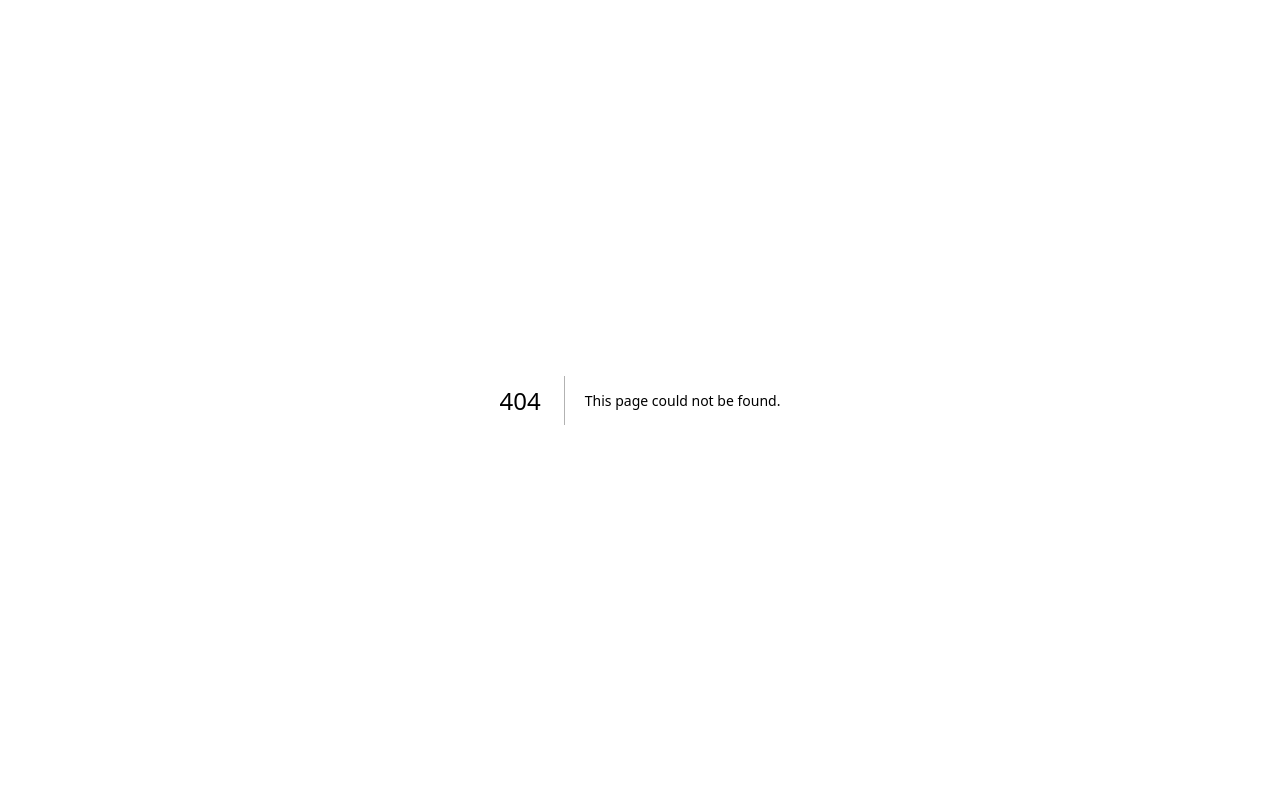
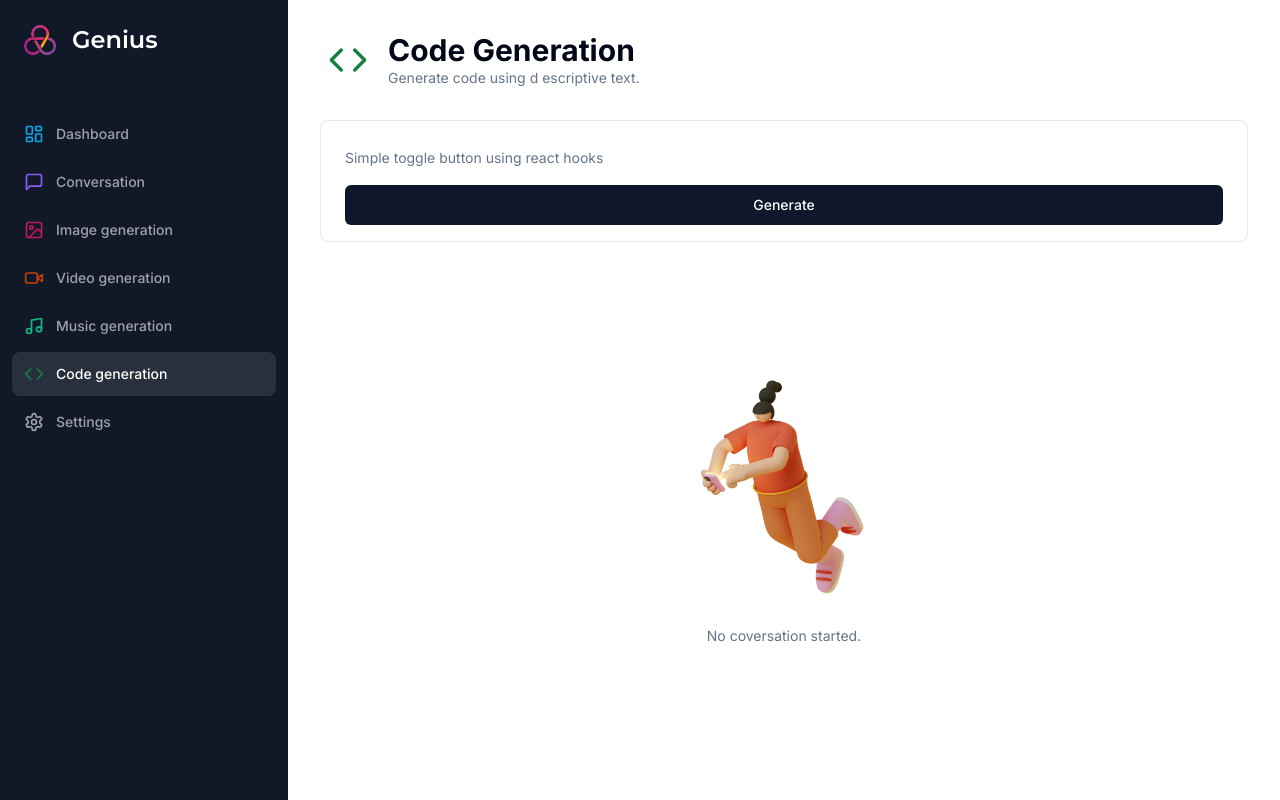
Before and after one commit to Joshuaatanu/ai-saas, a Next.js app: page /code in a window 1280 px wide. Before the commit this address had no page. Built offline with nearby package versions, Linux system fonts and the light colour scheme.

Commit message:
made the code page on dashboard and working on api

```diff
--- /dev/null
+++ b/app/(dashboard)/(routes)/code/constants.ts
@@ -0,0 +1,7 @@
+import * as z from "zod";
+
+export const formSchema = z.object({
+    prompt: z.string().min(1, {
+        message: "Prompt is required"
+    })
+})
--- /dev/null
+++ b/app/(dashboard)/(routes)/code/page.tsx
@@ -0,0 +1,130 @@
+"use client";
+
+import axios from "axios";
+
+import * as z from "zod";
+import { Heading } from "@/components/heading";
+import { Code, Divide } from "lucide-react";
+import { zodResolver } from "@hookform/resolvers/zod";
+
+import { set, useForm } from "react-hook-form";
+
+import { formSchema } from "./constants";
+import { Form, FormControl, FormField, FormItem } from "@/components/ui/form";
+import { Input } from "@/components/ui/input";
+import { Button } from "@/components/ui/button";
+import { useRouter } from "next/navigation";
+import { useState } from "react";
+import { ChatCompletionRequestMessage } from "openai";
+import { Empty } from "@/components/empty";
+import { Loader } from "@/components/loader";
+import { cn } from "@/lib/utils";
+import { UserAvatar } from "@/components/user-avatar";
+import { BotAvatar } from "@/components/bot-avatar";
+
+const CodePage = () => {
+  const router = useRouter();
+  const [messages, setMessages] = useState<ChatCompletionRequestMessage[]>([]);
+
+  const form = useForm<z.infer<typeof formSchema>>({
+    resolver: zodResolver(formSchema),
+    defaultValues: {
+      prompt: "",
+    },
+  });
+
+  const isLoading = form.formState.isSubmitting;
+
+  const onSubmit = async (values: z.infer<typeof formSchema>) => {
+    try {
+      const userMessage: ChatCompletionRequestMessage = {
+        role: "user",
+        content: values.prompt,
+      };
+      const newMessages = [...messages, userMessage];
+
+      const response = await axios.post("/api/code", {
+        messages: newMessages,
+      });
+
+      setMessages((current) => [...current, userMessage, response.data]);
+      form.reset();
+    } catch (error) {
+      // TODO Open Pro Model
+      console.log(error);
+    } finally {
+      router.refresh();
+    }
+  };
+
+  return (
+    <div>
+      <Heading
+        title="Code Generation"
+        description="Generate code using d escriptive text."
+        icon={Code}
+        iconColor="text-green-700"
+        bgColor="bg-green-7 00/10"
+      />
+      <div className="px-4 lg:px-8">
+        <div>
+          <Form {...form}>
+            <form
+              onSubmit={form.handleSubmit(onSubmit)}
+              className="rounded-lg border w-full p-4 px-3 md:px-6 focus-within:shadow-sm grid grid-col-12 gap-2"
+            >
+              <FormField
+                name="prompt"
+                render={({ field }) => (
+                  <FormItem className="col-span-12 lg:col-span-10">
+                    <FormControl className="m-0 p-0">
+                      <Input
+                        className="border-0 outline-none focus-visible:ring-0 focus-within:ring-transparent "
+                        disabled={isLoading}
+                        placeholder="Simple toggle button using react hooks"
+                        {...field}
+                      />
+                    </FormControl>
+                  </FormItem>
+                )}
+              />
+              <Button
+                className=" col-span-12 lg:col-span-10 w-full"
+                disabled={isLoading}
+              >
+                Generate
+              </Button>
+            </form>
+          </Form>
+        </div>
+        <div className="space-y-4 mt-4">
+          {isLoading && (
+            <div className="p-8 rounded-lg w-full flex items-center justify-center bg-muted">
+              <Loader />
+            </div>
+          )}
+          {messages.length === 0 && !isLoading && (
+            <Empty label="No coversation started." />
+          )}
+          <div className="flex flex-col-reverse gap-y-4">
+            {messages.map((message) => (
+              <div
+                className={cn(
+                  "p-8 w-full items-start gap-x-8 rounded-lg",
+                  message.role === "user"
+                    ? "bg-white border border-black-black/10"
+                    : "bg-muted"
+                )}
+                key={message.content}
+              >
+                {message.role === "user" ? <UserAvatar /> : <BotAvatar />}
+                <p className="text-sm">{message.content}</p>
+              </div>
+            ))}
+          </div>
+        </div>
+      </div>
+    </div>
+  );
+};
+export default CodePage;
--- /dev/null
+++ b/app/api/code/route.ts
@@ -0,0 +1,48 @@
+import { auth } from "@clerk/nextjs";
+import { response } from "express";
+import { NextResponse } from "next/server";
+import { ChatCompletionRequestMessage, Configuration, OpenAIApi } from "openai"
+
+const configuration = new Configuration({
+    apiKey: process.env.OPENAI_API_KEY
+})
+
+const openai = new OpenAIApi(configuration);
+
+const instructionMessage: ChatCompletionRequestMessage = {
+    role: "system",
+    content: "You are a code generator. You must answer only in markdown code snippets. Use code commments for Explantion"
+}
+
+export async function POST(
+    req: Request,
+) {
+    try {
+        const { userId } = auth()
+        const body = await req.json()
+        const { messages } = body
+
+        if (!userId) {
+            return new NextResponse("Unauthorized", { status: 401 })
+        } //cheking if user is not logged in or not authenticated
+
+        if (!configuration.apiKey) {
+            return new NextResponse("OpenAI API Key not configured", { status: 500 })
+        } //checking if Api kay is configured
+
+        if (!messages) {
+            return new NextResponse("Messages are required", { status: 400 })
+        }
+
+        const response = await openai.createChatCompletion({
+            model: "gpt-3.5-turbo",
+            messages
+        })
+        return NextResponse.json(response.data.choices[0].message)
+
+
+    } catch (error) {
+        console.log("[]CONVERSATION_ERROR")
+        return new NextResponse("Internal Server Error", { status: 500 })
+    }
+}
```
